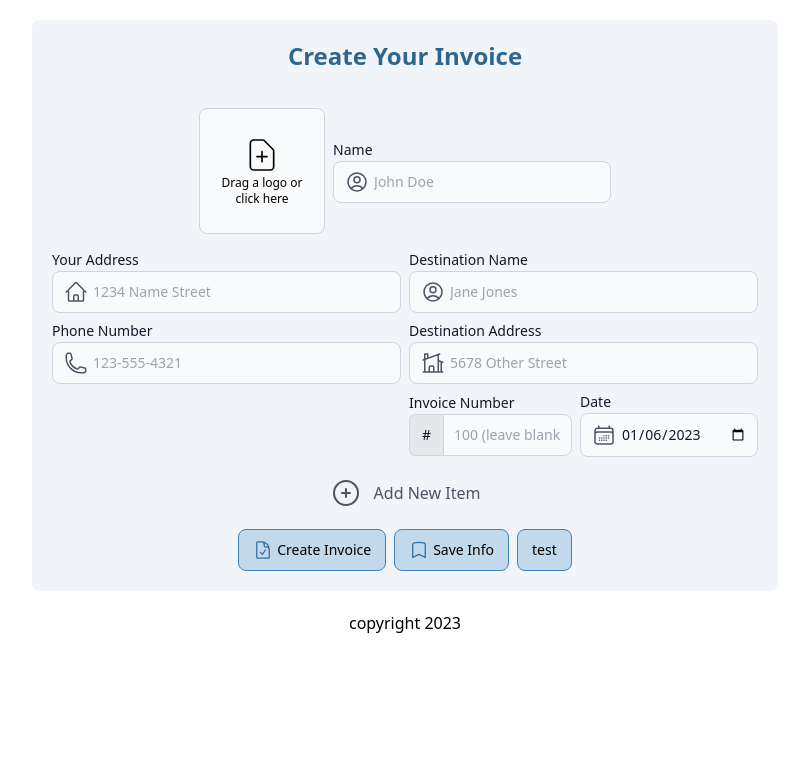
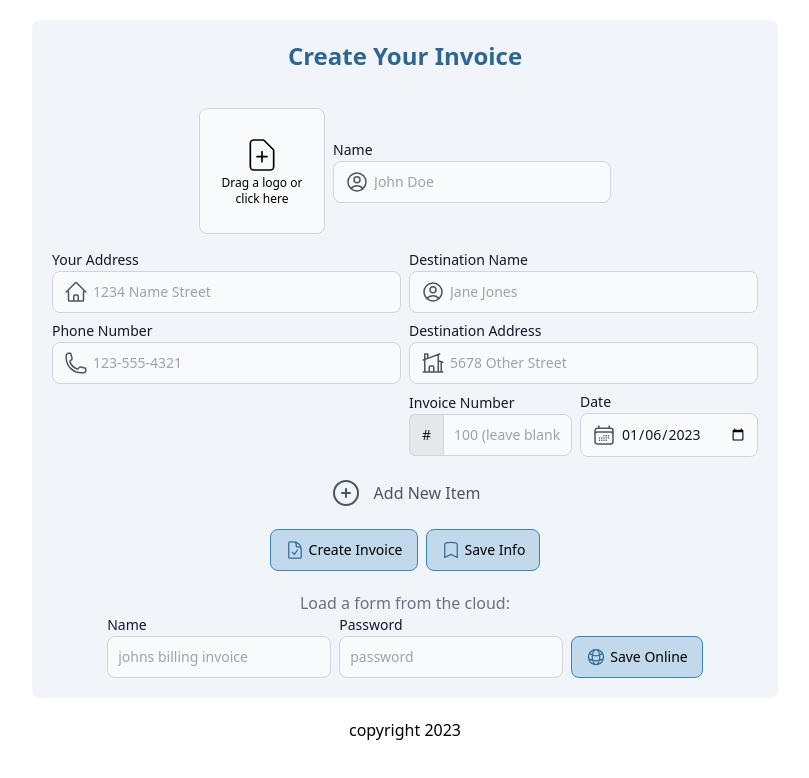
Before and after one commit to NeedToUpdate/Invoice-Creator, a Next.js app in the folder nextapp/: page / in a window 1280 px wide. Shown: the top 778 px of the page, without its empty margins (235-1044 px from the left). Built offline with nearby package versions, Linux system fonts and the light colour scheme.

Commit message:
added basic saving input field

```diff
--- a/nextapp/components/button.tsx
+++ b/nextapp/components/button.tsx
@@ -1,8 +1,9 @@
 import React, { MouseEventHandler } from "react";
 import DocumentCheckIcon from "./icons/documentCheck";
+import GlobeIcon from "./icons/globe";
 import SaveIcon from "./icons/saveIcon";
 
-type validIcon = "check" | "save";
+type validIcon = "check" | "save" | "globe";
 
 interface props {
   onClick: MouseEventHandler<HTMLButtonElement>;
@@ -15,9 +16,11 @@ export default function Button(props: props) {
   const getIcon = (type: validIcon) => {
     switch (type) {
       case "check":
-        return <DocumentCheckIcon className="w-5 h-5 text-primary-600 dark:text-white"></DocumentCheckIcon>;
+        return <DocumentCheckIcon className={`w-5 h-5 ${props.disabled ? "text-gray-600 dark:text-gray-300" : "text-primary-600 dark:text-white"}`}></DocumentCheckIcon>;
       case "save":
-        return <SaveIcon className="w-5 h-5 text-primary-600 dark:text-white"></SaveIcon>;
+        return <SaveIcon className={`w-5 h-5 ${props.disabled ? "text-gray-600 dark:text-gray-300" : "text-primary-600 dark:text-white"}`}></SaveIcon>;
+      case "globe":
+        return <GlobeIcon className={`w-5 h-5 ${props.disabled ? "text-gray-600 dark:text-gray-300" : "text-primary-600 dark:text-white"}`}></GlobeIcon>;
       default:
         return <></>;
     }
@@ -27,11 +30,11 @@ export default function Button(props: props) {
       onClick={props.onClick}
       disabled={props.disabled}
       className={
-        "duration-100 flex bg-primary-100 border-primary-400 dark:bg-primary-800 dark:border-primary-700 cursor-pointer gap-1 justify-center items-center rounded-lg whitespace-nowrap px-3.5 py-2.5 border-[1px] hover:bg-white hover:dark:bg-primary-600 hover:translate-y-[-1px] disabled:border-gray-500 disabled:pointer-events-none"
+        "duration-100 flex bg-primary-100 border-primary-400 dark:bg-primary-800 dark:border-primary-700 cursor-pointer gap-1 justify-center items-center rounded-lg whitespace-nowrap px-3.5 py-2.5 border-[1px] dark:text-white hover:bg-white hover:dark:bg-primary-600 hover:translate-y-[-1px] disabled:border-gray-500 disabled:bg-gray-400 disabled:text-gray-600 disabled:dark:text-gray-300 disabled:pointer-events-none"
       }
     >
       {props.icon ? getIcon(props.icon) : <></>}
-      <span className="text-sm dark:text-white">{props.children}</span>
+      <span className="text-sm ">{props.children}</span>
     </button>
   );
 }
--- /dev/null
+++ b/nextapp/components/icons/globe.tsx
@@ -0,0 +1,11 @@
+export default function GlobeIcon({ className }: { className?: string }) {
+  return (
+    <svg xmlns="http://www.w3.org/2000/svg" fill="none" viewBox="0 0 24 24" strokeWidth={1.5} stroke="currentColor" className={className}>
+      <path
+        strokeLinecap="round"
+        strokeLinejoin="round"
+        d="M12 21a9.004 9.004 0 008.716-6.747M12 21a9.004 9.004 0 01-8.716-6.747M12 21c2.485 0 4.5-4.03 4.5-9S14.485 3 12 3m0 18c-2.485 0-4.5-4.03-4.5-9S9.515 3 12 3m0 0a8.997 8.997 0 017.843 4.582M12 3a8.997 8.997 0 00-7.843 4.582m15.686 0A11.953 11.953 0 0112 10.5c-2.998 0-5.74-1.1-7.843-2.918m15.686 0A8.959 8.959 0 0121 12c0 .778-.099 1.533-.284 2.253m0 0A17.919 17.919 0 0112 16.5c-3.162 0-6.133-.815-8.716-2.247m0 0A9.015 9.015 0 013 12c0-1.605.42-3.113 1.157-4.418"
+      />
+    </svg>
+  );
+}
--- a/nextapp/components/invoiceForm.tsx
+++ b/nextapp/components/invoiceForm.tsx
@@ -9,6 +9,7 @@ import ItemRowField from "./itemRowField";
 import PlusIcon from "./icons/plus";
 import Button from "./button";
 import PhoneIcon from "./icons/phone";
+import SaveOnlineField from "./saveOnlineField";
 
 interface ItemRow {
   id: number; //allows removal and component reload
@@ -59,19 +60,27 @@ export default function InvoiceForm() {
   const [errors, setErrors] = useState(emptyErrors);
   const [submitButtonDisabled, setSubmitButtonDisabled] = useState(false);
   const [itemRowErrors, setItemRowErrors] = useState([] as ItemRowError[]);
+  const [savedToLocal, setSavedToLocal] = useState(false);
+  const [savedToOnline, setSavedToOnline] = useState(false);
+  const [saveOnlineSuccessful, setSaveOnlineSuccessful] = useState(false);
 
   useEffect(() => {
     if (localStorage.getItem("fields")) {
+      setSavedToLocal(true);
       setFields(JSON.parse(localStorage.getItem("fields") as string) as FieldValues);
       setErrors(emptyErrors);
     }
     if (localStorage.getItem("itemRows")) {
+      setSavedToLocal(true);
       setItemRows(JSON.parse(localStorage.getItem("itemRows") as string) as ItemRow[]);
       setItemRowErrors([]);
     }
+    if (localStorage.getItem("saveVals")) {
+      setSavedToOnline(true);
+    }
   }, []);
 
-  const handleSubmit = () => {
+  const handleSubmit = async () => {
     setSubmitButtonDisabled(true);
     let hasErrors = false;
     setErrors(emptyErrors);
@@ -80,16 +89,14 @@ export default function InvoiceForm() {
       setErrors((old) => ({ ...old, name: ["Please write your name."] }));
       hasErrors = true;
     }
-    if (!fields.phone || fields.phone.length < 1) {
-      setErrors((old) => ({ ...old, phone: ["Please write a phone for this invoice."] }));
-      hasErrors = true;
-    }
+
     if (!fields.date || fields.date.length < 1) {
       setErrors((old) => ({ ...old, date: ["Please select a date."] }));
       hasErrors = true;
     }
     itemRows.forEach((row, i) => {
       if (!row.name || row.name.length < 1) {
+        hasErrors = true;
         setItemRowErrors((old) => {
           if (old[i] == undefined) {
             old[i] = {
@@ -102,6 +109,7 @@ export default function InvoiceForm() {
         });
       }
       if (row.price === undefined || row.price === "") {
+        hasErrors = true;
         setItemRowErrors((old) => {
           if (old[i] == undefined) {
             old[i] = {
@@ -110,6 +118,7 @@ export default function InvoiceForm() {
             };
           }
           old[i].price = ["Please add a price."];
+          hasErrors = true;
           return old;
         });
       }
@@ -118,6 +127,26 @@ export default function InvoiceForm() {
       setSubmitButtonDisabled(false);
       return;
     }
+    const res = await fetch("/api/get_pdf", {
+      method: "POST",
+      body: JSON.stringify({
+        fields: fields,
+        itemRows: itemRows,
+      }),
+    });
+    const blob = await res.blob();
+    const newBlob = new Blob([blob]);
+    const blobUrl = window.URL.createObjectURL(newBlob);
+    const link = document.createElement("a");
+    link.href = blobUrl;
+    link.setAttribute("download", `${"filename"}.${"pdf"}`);
+    document.body.appendChild(link);
+    link.click();
+    link.parentNode?.removeChild(link);
+
+    // clean up Url
+    window.URL.revokeObjectURL(blobUrl);
+    setSubmitButtonDisabled(false);
   };
 
   const handleSave = () => {
@@ -129,6 +158,8 @@ export default function InvoiceForm() {
     return {
       value: fields[fieldName],
       onChange: (ev: ChangeEvent<HTMLInputElement>) => {
+        setSavedToLocal(false);
+        setSavedToOnline(false);
         setErrors((old) => ({ ...old, [fieldName]: [] }));
         setFields((old) => ({ ...old, [fieldName]: ev.target.value }));
       },
@@ -188,6 +219,8 @@ export default function InvoiceForm() {
               price={row.price}
               errors={itemRowErrors[i]}
               onChange={(newVals: ItemRow) => {
+                setSavedToLocal(false);
+                setSavedToOnline(false);
                 setItemRows((old) => {
                   old[i].name = newVals.name;
                   old[i].price = newVals.price;
@@ -235,31 +268,26 @@ export default function InvoiceForm() {
         >
           Save Info
         </Button>
-        <Button
-          onClick={async () => {
-            const res = await fetch("/api/get_pdf", {
-              method: "POST",
-              body: JSON.stringify({
-                fields: fields,
-                itemRows: itemRows,
-              }),
-            });
-            const blob = await res.blob();
-            const newBlob = new Blob([blob]);
-            const blobUrl = window.URL.createObjectURL(newBlob);
-            const link = document.createElement("a");
-            link.href = blobUrl;
-            link.setAttribute("download", `${"filename"}.${"pdf"}`);
-            document.body.appendChild(link);
-            link.click();
-            link.parentNode?.removeChild(link);
-
-            // clean up Url
-            window.URL.revokeObjectURL(blobUrl);
-          }}
-        >
-          test
-        </Button>
+      </div>
+      <div className="w-full flex justify-center items-center flex-col">
+        {savedToLocal ? (
+          <div className="flex flex-col gap-2 justify-center items-center">
+            {" "}
+            <p className="text-emerald-500 dark:text-emerald-300">This form is saved to this browser.</p>
+            {savedToOnline ? (
+              <p className="text-emerald-500 dark:text-emerald-300">This form is saved online with the following name and code:</p>
+            ) : (
+              <p className="text-emerald-500 dark:text-emerald-300">Save this form to the cloud to access it from other devices!</p>
+            )}
+            <SaveOnlineField></SaveOnlineField>
+            {saveOnlineSuccessful ? <p className="text-emerald-500 dark:text-emerald-300">Saved Online! Use the same name and password to access.</p> : <></>}
+          </div>
+        ) : (
+          <div className="mt-2 flex justify-center items-center flex-col">
+            <p className="text-gray-500 dark:text-gray-300">Load a form from the cloud:</p>
+            <SaveOnlineField load={true}></SaveOnlineField>
+          </div>
+        )}
       </div>
     </div>
   );
--- /dev/null
+++ b/nextapp/components/saveOnlineField.tsx
@@ -0,0 +1,52 @@
+import React, { ChangeEvent, useEffect, useState } from "react";
+import Button from "./button";
+import InputField from "./inputField";
+
+interface props {
+  values?: { name?: string; code?: string };
+  load?: boolean;
+  onSubmit?: Function;
+}
+
+export default function SaveOnlineField(props: props) {
+  const [values, setValues] = useState({ name: "", code: "" });
+  const [errors, setErrors] = useState({ name: [] as string[], code: [] as string[] });
+  useEffect(() => {
+    if (props.values) {
+      setValues({ name: props.values.name || "", code: props.values.code || "" });
+    }
+  }, [props.values]);
+  return (
+    <div className="flex justify-center items-center md:items-end md:flex-row flex-col gap-2">
+      <InputField
+        label="Name"
+        placeholder="johns billing invoice"
+        value={values.name}
+        errors={errors.name}
+        onChange={(ev: ChangeEvent<HTMLInputElement>) => {
+          setValues((old) => ({ ...old, name: ev.target.value }));
+        }}
+      ></InputField>
+      <InputField
+        label="Password"
+        placeholder="password"
+        type="password"
+        value={values.code}
+        errors={errors.code}
+        onChange={(ev: ChangeEvent<HTMLInputElement>) => {
+          setValues((old) => ({ ...old, code: ev.target.value }));
+        }}
+      ></InputField>
+      <Button
+        icon="globe"
+        onClick={() => {
+          if (props.onSubmit) {
+            props.onSubmit(values);
+          }
+        }}
+      >
+        Save Online
+      </Button>
+    </div>
+  );
+}
```
